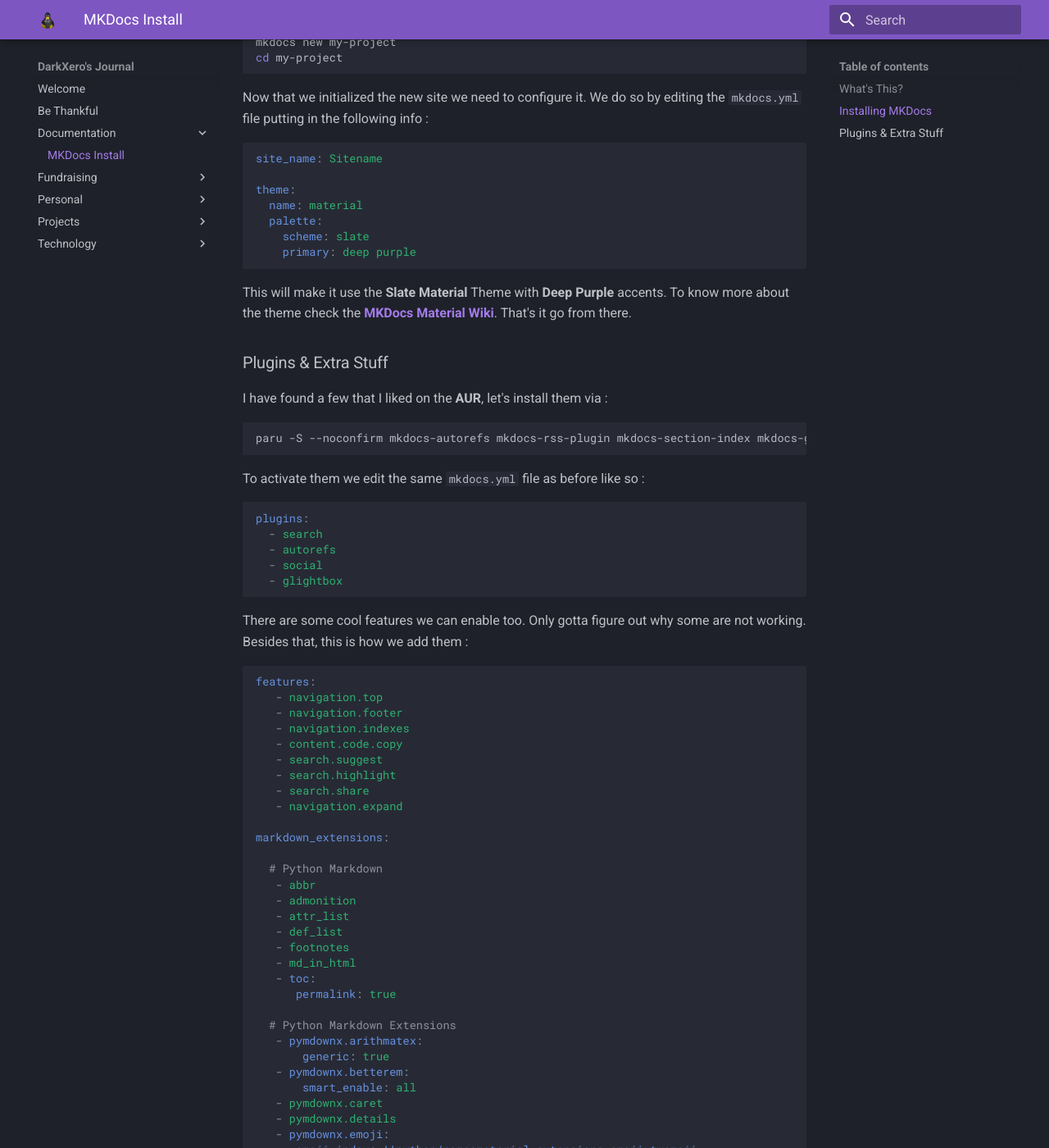
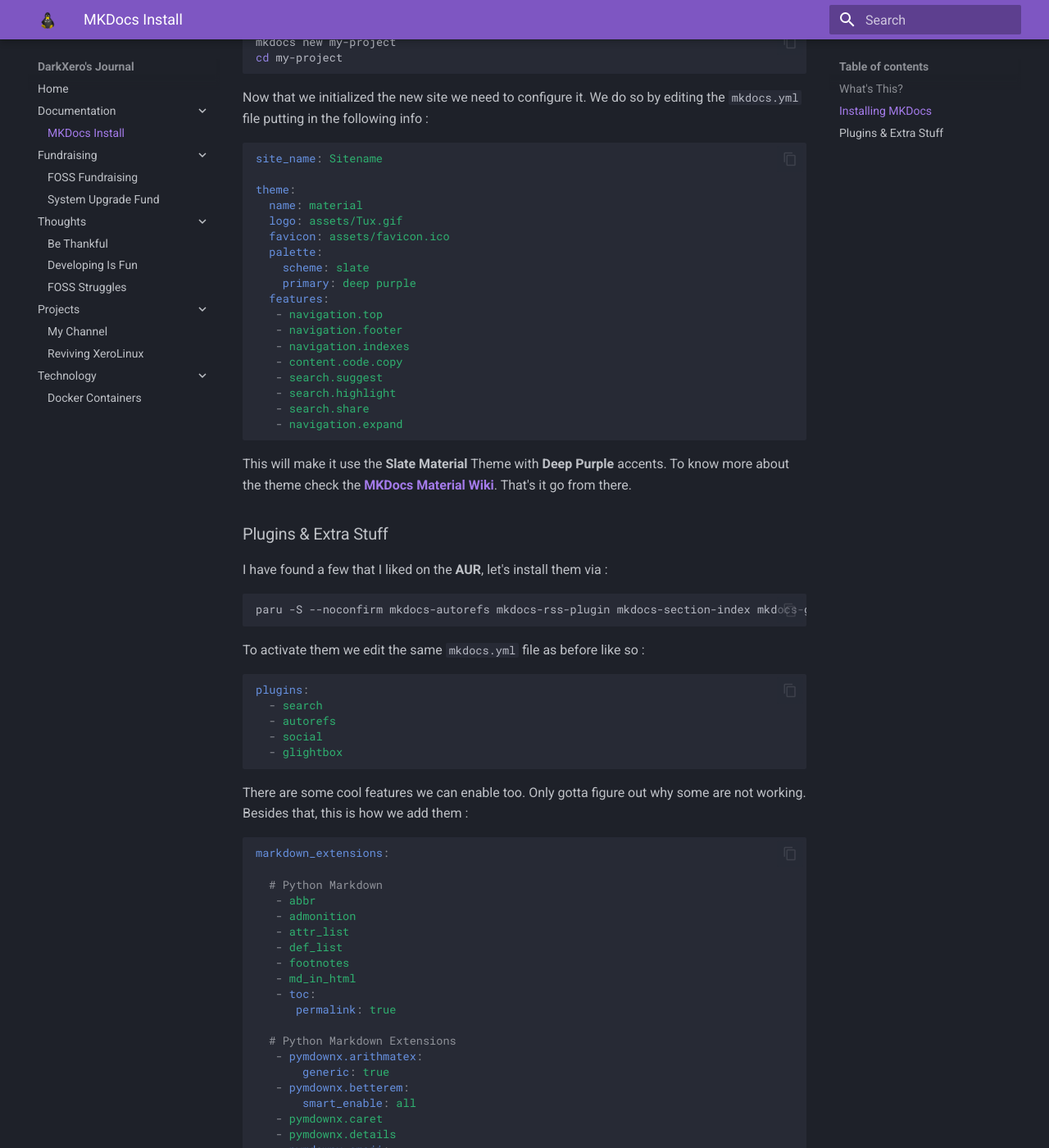
Before and after one commit to xerolinux/XeroSite, an MkDocs documentation site: the page built from docs/documentation/mkdocs-install.md, in a window 1280 px wide and 1400 px high, scrolled down 565 px. Shown: the whole window at 82% size. Built offline with MkDocs 1.6.1 and Material for MkDocs 9.7.7, drawn with Linux system fonts in a browser that asks for light colours; some of the changed lines change nothing that is shown; some of the changed text lies outside the part shown.

Commit message:
Features fixed

````diff
--- a/docs/documentation/mkdocs-install.md
+++ b/docs/documentation/mkdocs-install.md
@@ -32,9 +32,20 @@
 
 theme:
   name: material
+  logo: assets/Tux.gif
+  favicon: assets/favicon.ico
   palette:
     scheme: slate
     primary: deep purple
+  features:
+   - navigation.top
+   - navigation.footer
+   - navigation.indexes
+   - content.code.copy
+   - search.suggest
+   - search.highlight
+   - search.share
+   - navigation.expand
 ```
 
 This will make it use the **Slate Material** Theme with **Deep Purple** accents. To know more about the theme check the [**MKDocs Material Wiki**](https://squidfunk.github.io/mkdocs-material/getting-started/){:target="_blank"}. That's it go from there.
@@ -60,16 +71,6 @@
 There are some cool features we can enable too. Only gotta figure out why some are not working. Besides that, this is how we add them :
 
 ```YAML
-features:
-   - navigation.top
-   - navigation.footer
-   - navigation.indexes
-   - content.code.copy
-   - search.suggest
-   - search.highlight
-   - search.share
-   - navigation.expand
-
 markdown_extensions:
 
   # Python Markdown
--- a/mkdocs.yml
+++ b/mkdocs.yml
@@ -1,6 +1,32 @@
 site_name: DarkXero's Journal
 site_description: Personal Thoughts, Documentation, and more...
 site_url: https://blog.xerolinux.xyz
+
+nav:
+   - Home: index.md
+   - Documentation:
+      - MKDocs Install: documentation/mkdocs-install.md
+      # - Setup:
+      # - Using MkDocs:
+      # - Qtile:
+      # - Geany:
+   - Fundraising:
+      - FOSS Fundraising: fundraising/foss-fundraising.md
+      - System Upgrade Fund : fundraising/new-gpu-cpu-fund.md
+   - Thoughts:
+      - Be Thankful: personal/be-thankful.md
+      - Developing Is Fun: personal/developing-is-fun-but.md
+      - FOSS Struggles: personal/real-foss-struggles.md
+      # - Kernel: personal/
+      # - Rolling Release: personal/
+      # - Whoogle: personal/
+   - Projects:
+      - My Channel: projects/what-s-up-with-my-channel.md
+      - Reviving XeroLinux: projects/why-is-distro-back.md
+   - Technology:
+      - Docker Containers: technology/docker-containers-a-love-story.md
+   # - About: about.md
+   # - Contact: contact.md
 
 theme:
   name: material
@@ -9,13 +35,22 @@
   palette:
     scheme: slate
     primary: deep purple
+  features:
+   - navigation.top
+   - navigation.footer
+   - navigation.indexes
+   - content.code.copy
+   - search.suggest
+   - search.highlight
+   - search.share
+   - navigation.expand
 
 plugins:
   - search
   - autorefs
   - social
   - glightbox
-  # - section-index
+  - section-index
   # - rss:
   #     categories:
   #       - tags
@@ -44,16 +79,6 @@
   #       utm_campaign: "feed-syndication"
   #     use_git: true
   #     use_material_social_cards: true
-
-features:
-   - navigation.top
-   - navigation.footer
-   - navigation.indexes
-   - content.code.copy
-   - search.suggest
-   - search.highlight
-   - search.share
-   - navigation.expand
 
 markdown_extensions:
 
````
Also changed, not shown: docs/personal/be-thankful.md (renamed from docs/be-thankful.md), site/404.html, site/assets/images/social/personal/be-thankful.png (renamed from site/assets/images/social/be-thankful.png), site/documentation/mkdocs-install/index.html, site/fundraising/foss-fundraising/index.html, site/fundraising/new-gpu-cpu-fund/index.html, site/index.html, site/personal/be-thankful/index.html, site/personal/developing-is-fun-but/index.html, site/personal/real-foss-struggles/index.html, site/projects/what-s-up-with-my-channel/index.html, site/projects/why-is-distro-back/index.html, site/search/search_index.json, site/sitemap.xml, 1 more files, 1 other file.
